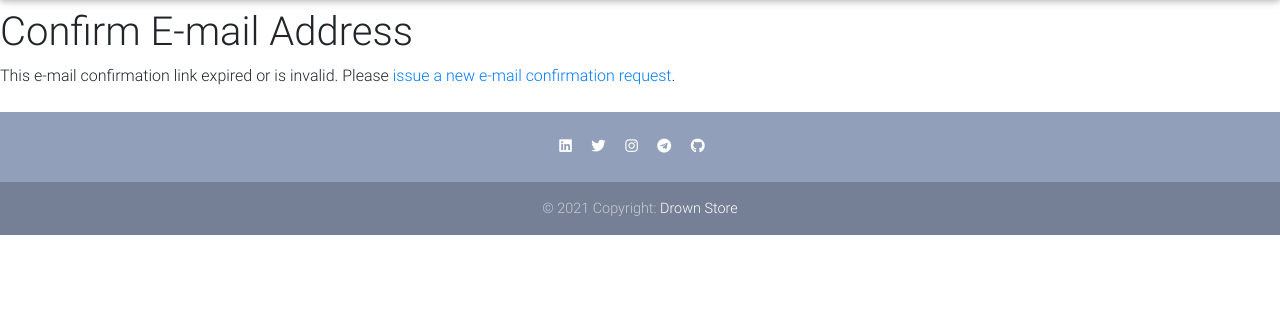
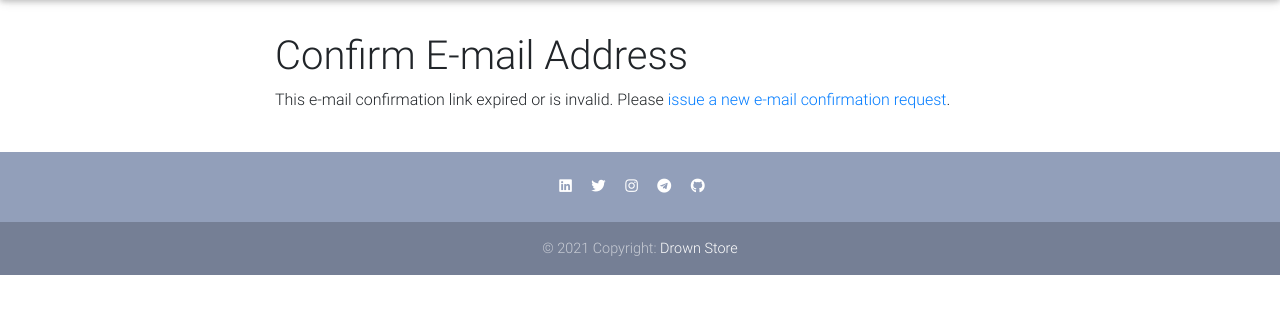
Before and after one commit to RedBullDogE/drown-store-ecommerce, a Django app: a page that uses templates/account/email_confirm.html in a window 1280 px wide. Shown: the part 64-378 px from the top of the page. Run offline with Django 3.2, Linux system fonts and the light colour scheme; some libraries are stand-ins or nearby versions.

Commit message:
Add email confirmation and setup email server settings

```diff
--- a/core/forms.py
+++ b/core/forms.py
@@ -2,6 +2,7 @@ from django import forms
 from django_countries.fields import CountryField
 from django_countries.widgets import CountrySelectWidget
 from phonenumber_field.formfields import PhoneNumberField
+from allauth.account.forms import SignupForm
 
 
 PAYMENT_CHOICES = (
--- a/djecommerce/urls.py
+++ b/djecommerce/urls.py
@@ -2,9 +2,14 @@ from django.conf import settings
 from django.conf.urls.static import static
 from django.contrib import admin
 from django.urls import path, include
+from allauth.account.views import SignupView
+
+from django.views.decorators.csrf import csrf_exempt
 
 urlpatterns = [
     path('admin/', admin.site.urls),
+    path("accounts/signup/", csrf_exempt(SignupView.as_view()), name='signup'),
+
     path('accounts/', include('allauth.urls')),
     path('', include('core.urls', namespace='core'))
 ]
--- a/templates/account/email_confirm.html
+++ b/templates/account/email_confirm.html
@@ -7,27 +7,39 @@
 
 
 {% block content %}
+<main>
+    <div class="container">
+        <section class="mb-4 mt-4">
+            <div class="row wow fadeIn">
+                <div class="col-8 offset-2">
                     <h1>{% trans "Confirm E-mail Address" %}</h1>
 
                     {% if confirmation %}
 
                     {% user_display confirmation.email_address.user as user_display %}
 
-<p>{% blocktrans with confirmation.email_address.email as email %}Please confirm that <a href="mailto:{{ email }}">{{
-        email }}</a> is an e-mail address for user {{ user_display }}.{% endblocktrans %}</p>
+                    <p>{% blocktrans with confirmation.email_address.email as email %}
+                        Please confirm that <a href="mailto:{{ email }}"> {{email }}</a>
+                        is an e-mail address for user {{ user_display }}.{% endblocktrans %}</p>
 
                     <form method="post" action="{% url 'account_confirm_email' confirmation.key %}">
                         {% csrf_token %}
-    <button type="submit">{% trans 'Confirm' %}</button>
+                        <button type="submit" class="btn btn-primary center">{% trans 'Confirm' %}</button>
                     </form>
+
 
                     {% else %}
 
                     {% url 'account_email' as email_url %}
 
-<p>{% blocktrans %}This e-mail confirmation link expired or is invalid. Please <a href="{{ email_url }}">issue a new
+                    <p>{% blocktrans %}This e-mail confirmation link expired or is invalid. Please <a
+                            href="{{ email_url }}">issue a new
                             e-mail confirmation request</a>.{% endblocktrans %}</p>
 
                     {% endif %}
-
+                </div>
+            </div>
+        </section>
+    </div>
+</main>
 {% endblock %}
--- a/templates/account/signup.html
+++ b/templates/account/signup.html
@@ -23,7 +23,6 @@
                         <input type="hidden" name="{{ redirect_field_name }}" value="{{ redirect_field_value }}" />
                         {% endif %}
                         <div class="text-center">
-
                             <button class="btn btn-primary center" type="submit">{% trans "Sign Up" %} &raquo;</button>
                         </div>
                     </form>
```
Also changed, not shown: djecommerce/settings.py (+12 -1 lines). Lines whose indentation alone changed are shown as unchanged.
